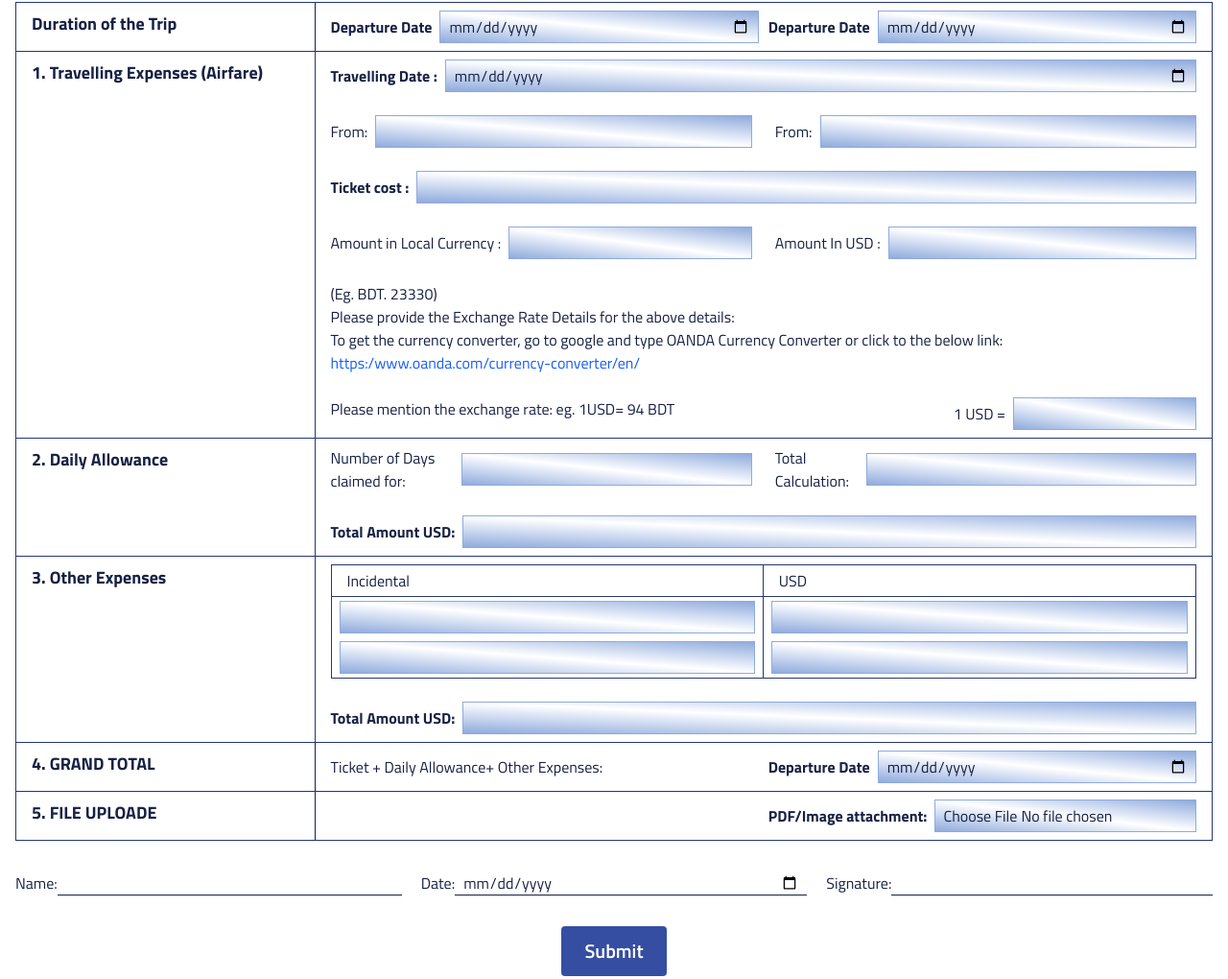
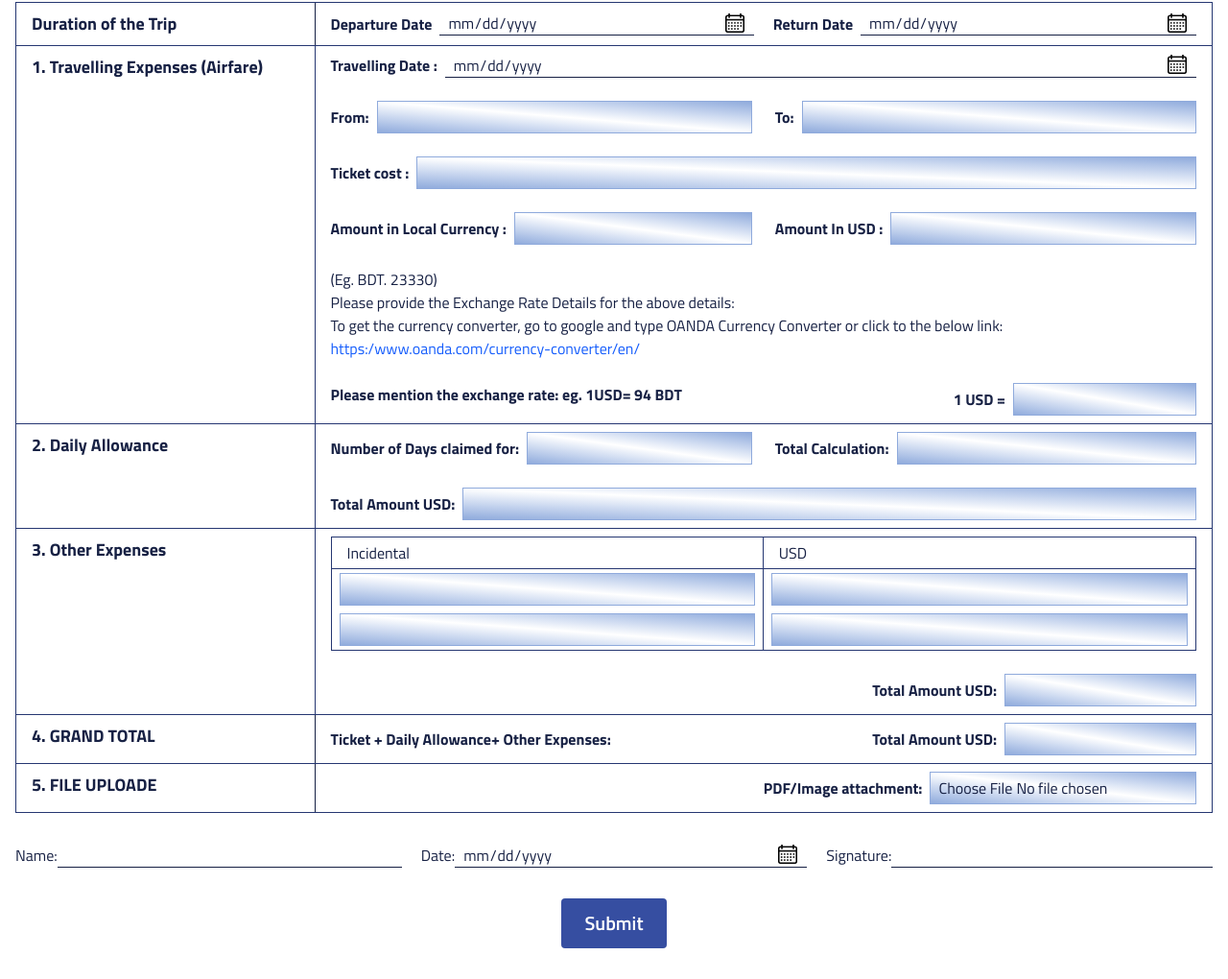
Before and after one commit to shafiqahmad81/saff-project, a website built with Vite: page travel-claim.html in a window 1280 px wide. Shown: the part 640-1660 px from the top of the page at 96% size. Built offline with nearby package versions, Linux system fonts and the light colour scheme.

Commit message:
update complete project

```diff
--- a/src/style.css
+++ b/src/style.css
@@ -72,8 +72,8 @@ body{
   right: 10px;
   top: 45%;
   transform: translateY(-50%);
-  width: 24px;
-  height: 24px;
+  width: 20px;
+  height: 20px;
   background: url("./assets/icon/calendar.png") no-repeat center;
   background-size: contain;
   z-index: 999;
--- a/travel-claim.html
+++ b/travel-claim.html
@@ -107,14 +107,20 @@
                 <div class="w-1/4 border-r px-4 py-2">
                   <h5 class="font-bold">Duration of the Trip</h5>
                 </div>
-                <div class="w-[75%] px-4 py-2 flex gap-2.5">
-                  <div class="w-1/2 flex items-center gap-2">
+                <div class="w-[75%] px-4 py-2 flex gap-5 flex-col lg:flex-row">
+                  <div class="w-full lg:w-1/2 flex items-center gap-2">
                     <label for="" class="w-full max-w-fit font-bold">Departure Date</label>
-                    <input type="date" class="w-full border border-[#8FAADC] px-2 py-1 bg-linear-to-bl from-[#90ABDC] via-white to-[#90ABDC] focus:outline-0">
+                    <div class="date-wrapper w-full">
+                      <input type="date" id="myDateDeparture" class="datepicker appearance-none w-full border-b focus:outline-0 px-2">
+                      <span class="calendar-icon" onclick="document.getElementById('myDateDeparture').showPicker()"></span>
+                    </div>
                   </div>
-                  <div class="w-1/2 flex items-center gap-2">
-                    <label for="" class="w-full max-w-fit font-bold">Departure Date</label>
-                    <input type="date" class="w-full border border-[#8FAADC] px-2 py-1 bg-linear-to-bl from-[#90ABDC] via-white to-[#90ABDC] focus:outline-0">
+                  <div class="w-full lg:w-1/2 flex items-center gap-2">
+                    <label for="" class="w-full max-w-fit font-bold">Return Date</label>
+                    <div class="date-wrapper w-full">
+                      <input type="date" id="myDateReturn" class="datepicker appearance-none w-full border-b focus:outline-0 px-2">
+                      <span class="calendar-icon" onclick="document.getElementById('myDateReturn').showPicker()"></span>
+                    </div>
                   </div>
                 </div>
               </div>
@@ -125,15 +131,18 @@
                 <div class="w-[75%] px-4 py-2 space-y-6">
                   <div class="w-full flex items-center gap-2">
                     <label for="" class="w-full max-w-fit font-bold">Travelling Date :</label>
-                    <input type="date" class="w-full border border-[#8FAADC] px-2 py-1 bg-linear-to-bl from-[#90ABDC] via-white to-[#90ABDC] focus:outline-0">
+                    <div class="date-wrapper w-full">
+                      <input type="date" id="myDateTravelling" class="datepicker appearance-none w-full border-b focus:outline-0 px-2">
+                      <span class="calendar-icon" onclick="document.getElementById('myDateTravelling').showPicker()"></span>
+                    </div>
                   </div>
                   <div class="flex w-full items-center gap-6">
                     <div class="w-1/2 flex items-center gap-2">
-                      <label for="">From:</label>
+                      <label for="" class="w-full max-w-fit font-bold">From:</label>
                       <input type="email" class="w-full border border-[#8FAADC] px-2 py-1 bg-linear-to-bl from-[#90ABDC] via-white to-[#90ABDC] focus:outline-0">
                     </div>
                     <div class="w-1/2 flex items-center gap-2">
-                      <label for="">From:</label>
+                      <label for="" class="w-full max-w-fit font-bold">To:</label>
                       <input type="email" class="w-full border border-[#8FAADC] px-2 py-1 bg-linear-to-bl from-[#90ABDC] via-white to-[#90ABDC] focus:outline-0">
                     </div>
                   </div>
@@ -141,13 +150,13 @@
                     <label for="" class="w-full max-w-fit font-bold">Ticket cost :</label>
                     <input type="text" class="w-full border border-[#8FAADC] px-2 py-1 bg-linear-to-bl from-[#90ABDC] via-white to-[#90ABDC] focus:outline-0">
                   </div>
-                  <div class="flex w-full items-center gap-6">
-                    <div class="w-1/2 flex items-center gap-2">
-                      <label for="" class="w-full max-w-fit">Amount in Local Currency :</label>
+                  <div class="flex flex-col md:flex-row w-full items-center gap-6">
+                    <div class="w-full md:w-1/2 flex items-center gap-2">
+                      <label for="" class="w-full max-w-fit font-bold">Amount in Local Currency :</label>
                       <input type="email" class="w-full border border-[#8FAADC] px-2 py-1 bg-linear-to-bl from-[#90ABDC] via-white to-[#90ABDC] focus:outline-0">
                     </div>
-                    <div class="w-1/2 flex items-center gap-2">
-                      <label for="" class="w-full max-w-fit">Amount In USD :</label>
+                    <div class="w-full md:w-1/2 flex items-center gap-2">
+                      <label for="" class="w-full max-w-fit font-bold">Amount In USD :</label>
                       <input type="email" class="w-full border border-[#8FAADC] px-2 py-1 bg-linear-to-bl from-[#90ABDC] via-white to-[#90ABDC] focus:outline-0">
                     </div>
                   </div>
@@ -158,9 +167,9 @@
                     <a target="_blank" href="https:/www.oanda.com/currency-converter/en/" class="text-blue-600">https:/www.oanda.com/currency-converter/en/</a>
                   </div>
                   <div class="flex w-full justify-between">
-                    <p>Please mention the exchange rate: eg. 1USD= <span>94</span> BDT</p>
+                    <p class="font-bold">Please mention the exchange rate: eg. 1USD= <span>94</span> BDT</p>
                     <div class="flex items-center gap-2">
-                      <label for="" class="w-full max-w-fit">1 USD = </label>
+                      <label for="" class="w-full max-w-fit font-bold">1 USD = </label>
                       <input type="email" class="w-full border border-[#8FAADC] px-2 py-1 bg-linear-to-bl from-[#90ABDC] via-white to-[#90ABDC] focus:outline-0">
                     </div>
                   </div>
@@ -172,13 +181,13 @@
                 </div>
                 <div class="w-[75%] px-4 py-2 space-y-6">
 
-                  <div class="flex w-full items-center gap-6">
-                    <div class="w-1/2 flex items-center gap-2">
-                      <label for="">Number of Days claimed for:</label>
+                  <div class="flex flex-col md:flex-row w-full items-center gap-6">
+                    <div class="w-full md:w-1/2 flex items-center gap-2">
+                      <label for="" class="w-full max-w-fit font-bold">Number of Days claimed for:</label>
                       <input type="email" class="w-full border border-[#8FAADC] px-2 py-1 bg-linear-to-bl from-[#90ABDC] via-white to-[#90ABDC] focus:outline-0">
                     </div>
-                    <div class="w-1/2 flex items-center gap-2">
-                      <label for="">Total Calculation: </label>
+                    <div class="w-full md:w-1/2 flex items-center gap-2">
+                      <label for="" class="w-full max-w-fit font-bold">Total Calculation: </label>
                       <input type="email" class="w-full border border-[#8FAADC] px-2 py-1 bg-linear-to-bl from-[#90ABDC] via-white to-[#90ABDC] focus:outline-0">
                     </div>
                   </div>
@@ -216,9 +225,9 @@
                       </div>
                     </div>
                   </div>
-                  <div class="w-full flex items-center gap-2">
+                  <div class="w-full flex items-center  justify-end gap-2">
                     <label for="" class="w-full max-w-fit font-bold">Total Amount USD:  </label>
-                    <input type="text" class="w-full border border-[#8FAADC] px-2 py-1 bg-linear-to-bl from-[#90ABDC] via-white to-[#90ABDC] focus:outline-0">
+                    <input type="text" class="w-full max-w-[200px] border border-[#8FAADC] px-2 py-1 bg-linear-to-bl from-[#90ABDC] via-white to-[#90ABDC] focus:outline-0">
                   </div>
                 </div>
               </div>
@@ -226,13 +235,13 @@
                 <div class="w-1/4 border-r px-4 py-2">
                   <h5 class="font-bold">4. GRAND TOTAL </h5>
                 </div>
-                <div class="w-[75%] px-4 py-2 flex gap-2.5">
-                  <div class="w-1/2 flex items-center gap-2">
-                    <p>Ticket + Daily Allowance+ Other Expenses:  </p>
+                <div class="w-[75%] px-4 py-2 flex flex-col sm:flex-row gap-2.5">
+                  <div class="w-full sm:w-1/2 flex items-center gap-2">
+                    <p class="w-full max-w-fit font-bold">Ticket + Daily Allowance+ Other Expenses:  </p>
                   </div>
-                  <div class="w-1/2 flex items-center gap-2">
-                    <label for="" class="w-full max-w-fit font-bold">Departure Date</label>
-                    <input type="date" class="w-full border border-[#8FAADC] px-2 py-1 bg-linear-to-bl from-[#90ABDC] via-white to-[#90ABDC] focus:outline-0">
+                  <div class="w-full sm:w-1/2 flex items-center justify-end gap-2">
+                    <label for="" class="w-full max-w-fit font-bold">Total Amount USD:  </label>
+                    <input type="text" class="w-full max-w-[200px] border border-[#8FAADC] px-2 py-1 bg-linear-to-bl from-[#90ABDC] via-white to-[#90ABDC] focus:outline-0">
                   </div>
                 </div>
               </div>
@@ -240,10 +249,8 @@
                 <div class="w-1/4 border-r px-4 py-2">
                   <h5 class="font-bold">5. FILE UPLOADE </h5>
                 </div>
-                <div class="w-[75%] px-4 py-2 flex gap-2.5">
-                  <div class="w-1/2 flex items-center gap-2">
-                  </div>
-                  <div class="w-1/2 flex items-center gap-2">
+                <div class="w-[75%] px-4 py-2 flex justify-end gap-2.5">
+                  <div class="w-full md:w-1/2 flex items-center gap-2">
                     <label for="" class="w-full max-w-fit font-bold">PDF/Image attachment:</label>
                     <input type="file" class="w-full border border-[#8FAADC] px-2 py-1 bg-linear-to-bl from-[#90ABDC] via-white to-[#90ABDC] focus:outline-0">
                   </div>
@@ -260,7 +267,10 @@
           </div>
           <div class="flex items-center w-full">
             <label for="#">Date:</label>
-            <input type="date" class="w-full border-b focus:outline-0 px-2">
+            <div class="date-wrapper w-full">
+              <input type="date" id="myDateAll" class="datepicker appearance-none w-full border-b focus:outline-0 px-2">
+              <span class="calendar-icon" onclick="document.getElementById('myDateAll').showPicker()"></span>
+            </div>
           </div>
           <div class="flex items-center w-full">
             <label for="#">Signature:</label>
--- a/vite.config.js
+++ b/vite.config.js
@@ -1,7 +1,16 @@
 import { defineConfig } from 'vite'
 import tailwindcss from '@tailwindcss/vite'
+import { resolve } from 'path'
 export default defineConfig({
   plugins: [
     tailwindcss(),
   ],
+    build: {
+        rollupOptions: {
+          input: {
+            main: resolve(__dirname, 'index.html'),
+            travel: resolve(__dirname, 'travel-claim.html'),
+          },
+        },
+      },
 })
```
